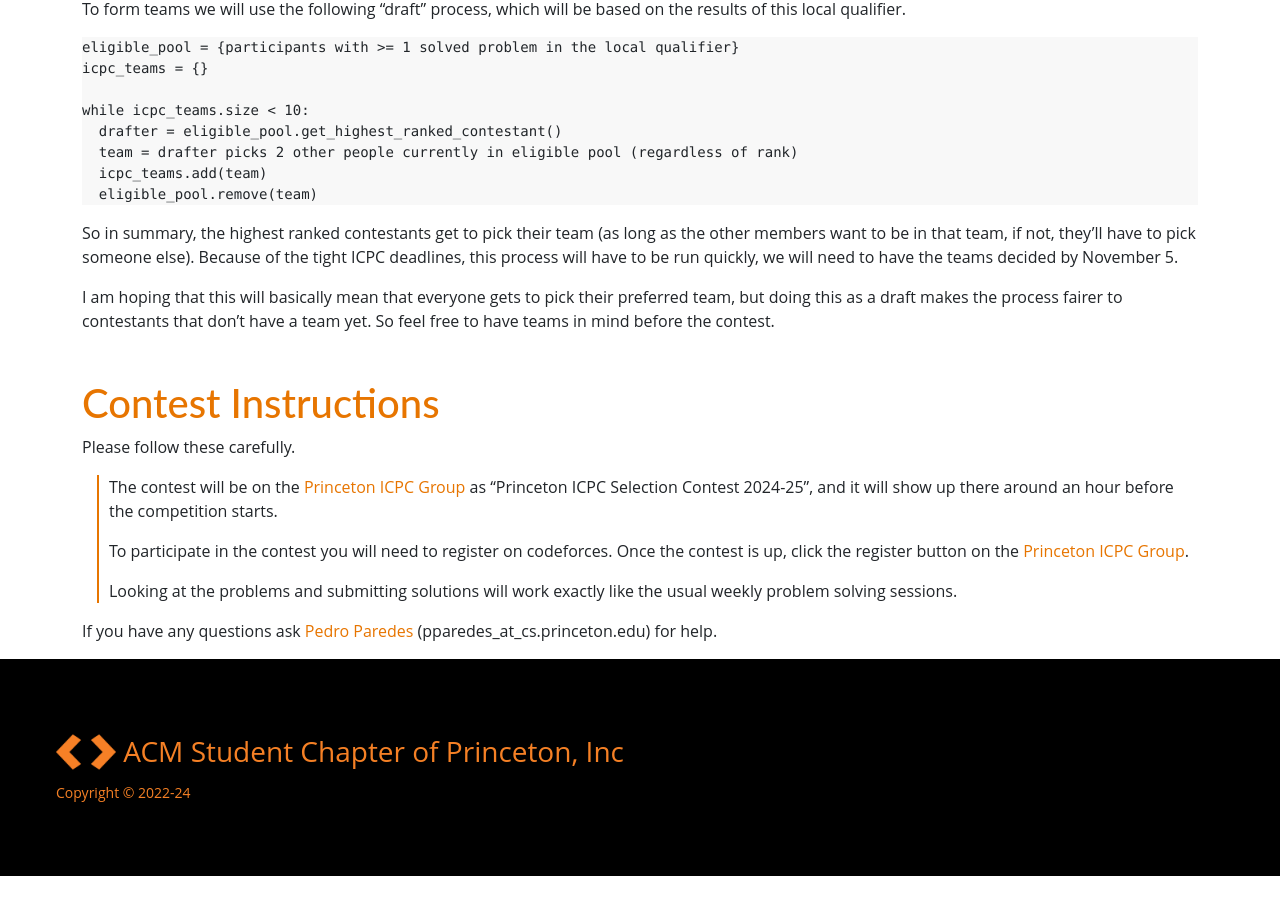
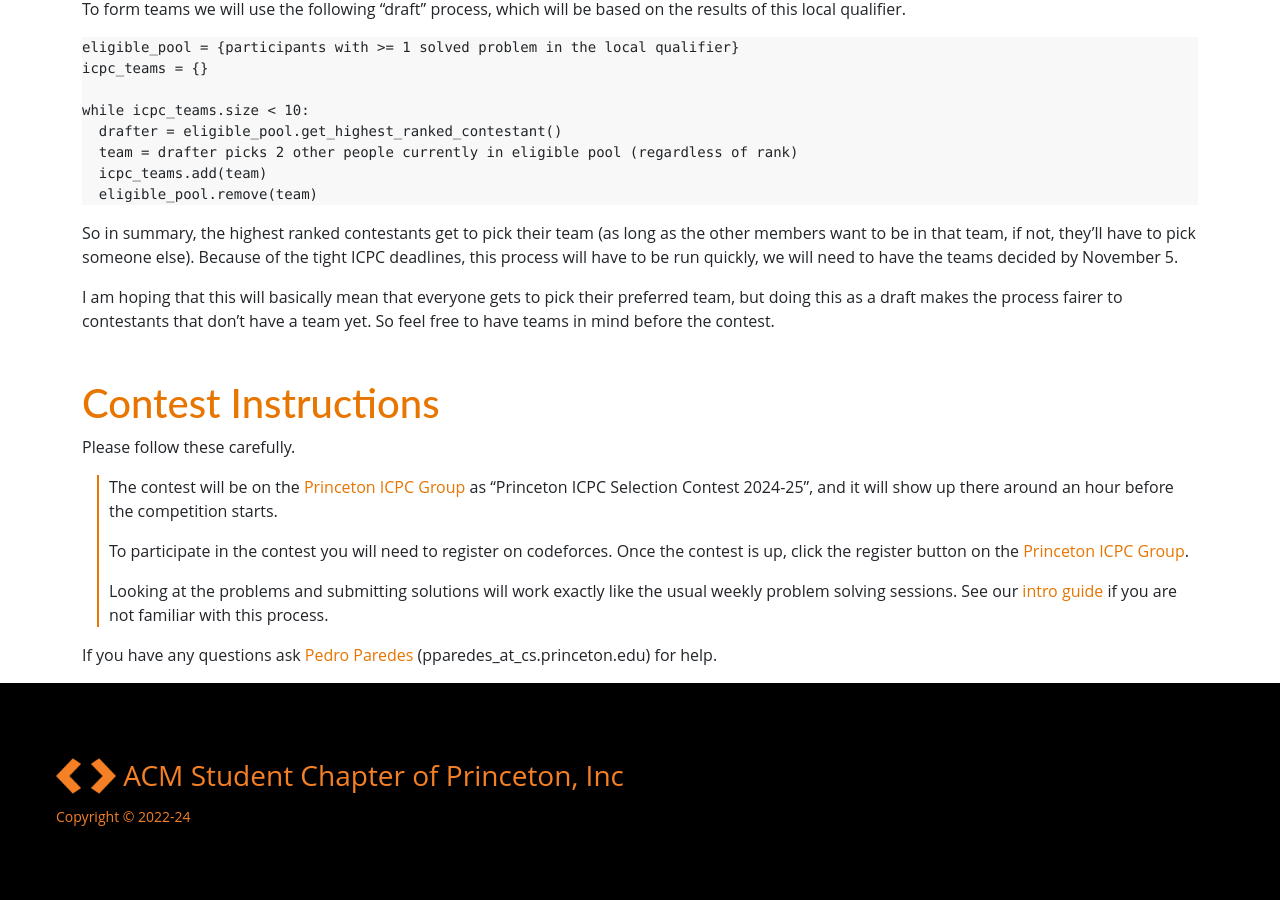
Before and after one commit to Princeton-Competitive-Programming/princeton-competitive-programming, a Jekyll site: the page built from pages/icpc24.md, in a window 1280 px wide and 900 px high, scrolled down 1481 px. Built offline with Jekyll 4.4.1, drawn with Linux system fonts in a browser that asks for light colours; nearby versions of some CDN libraries; before the commit the page ends 2357 px from its top, so only the background shows below that.

Commit message:
ICPC update

```diff
--- a/pages/icpc24.md
+++ b/pages/icpc24.md
@@ -127,7 +127,9 @@
   Group](https://codeforces.com/group/hNnRWqFua0/contests).
 
 * Looking at the problems and submitting solutions will work exactly
-  like the usual weekly problem solving sessions.
+  like the usual weekly problem solving sessions. See our [intro
+  guide](https://competitive-programming.cs.princeton.edu/intro_guide)
+  if you are not familiar with this process.
 
 If you have any questions ask [Pedro
 Paredes](https://www.cs.princeton.edu/~pparedes/)
```
